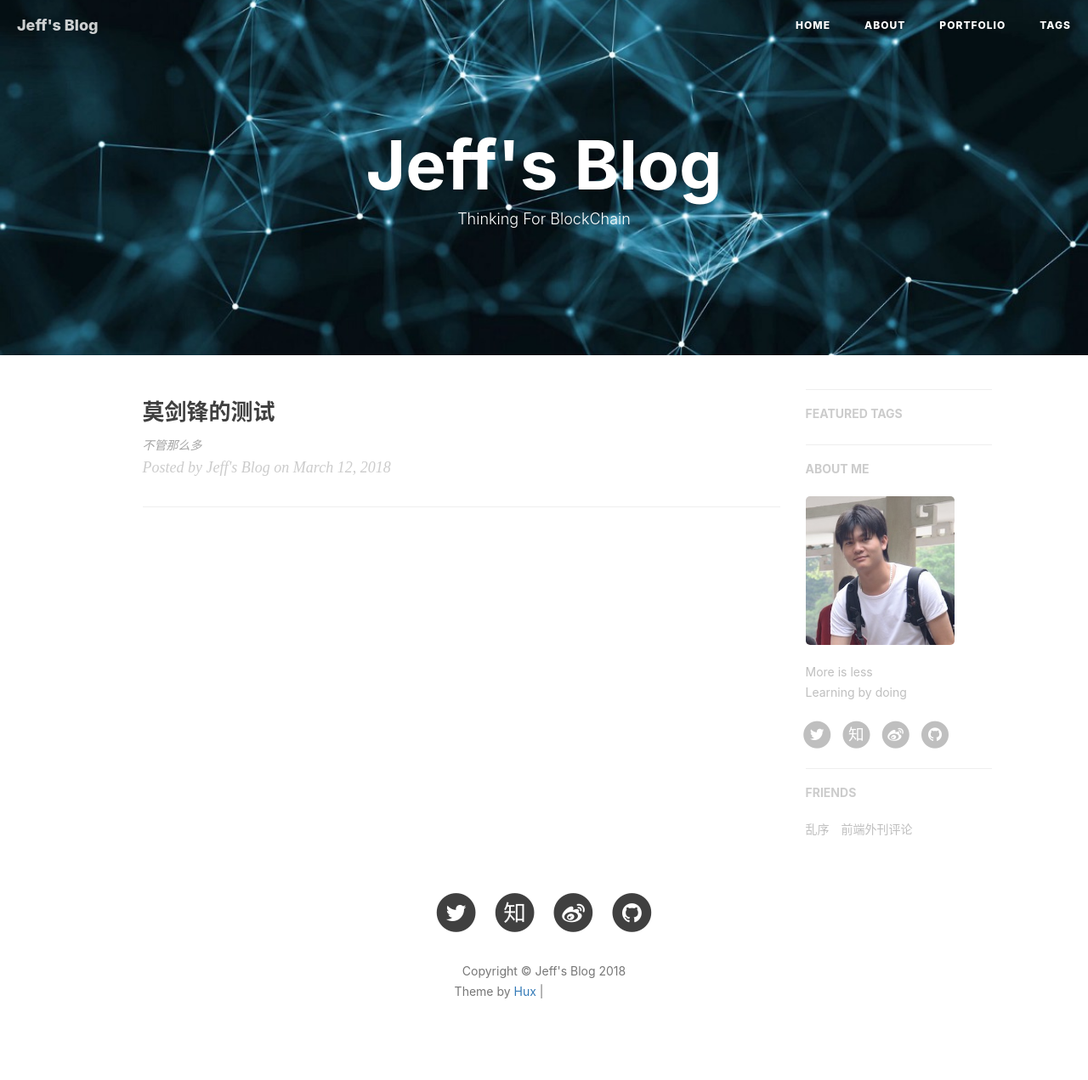
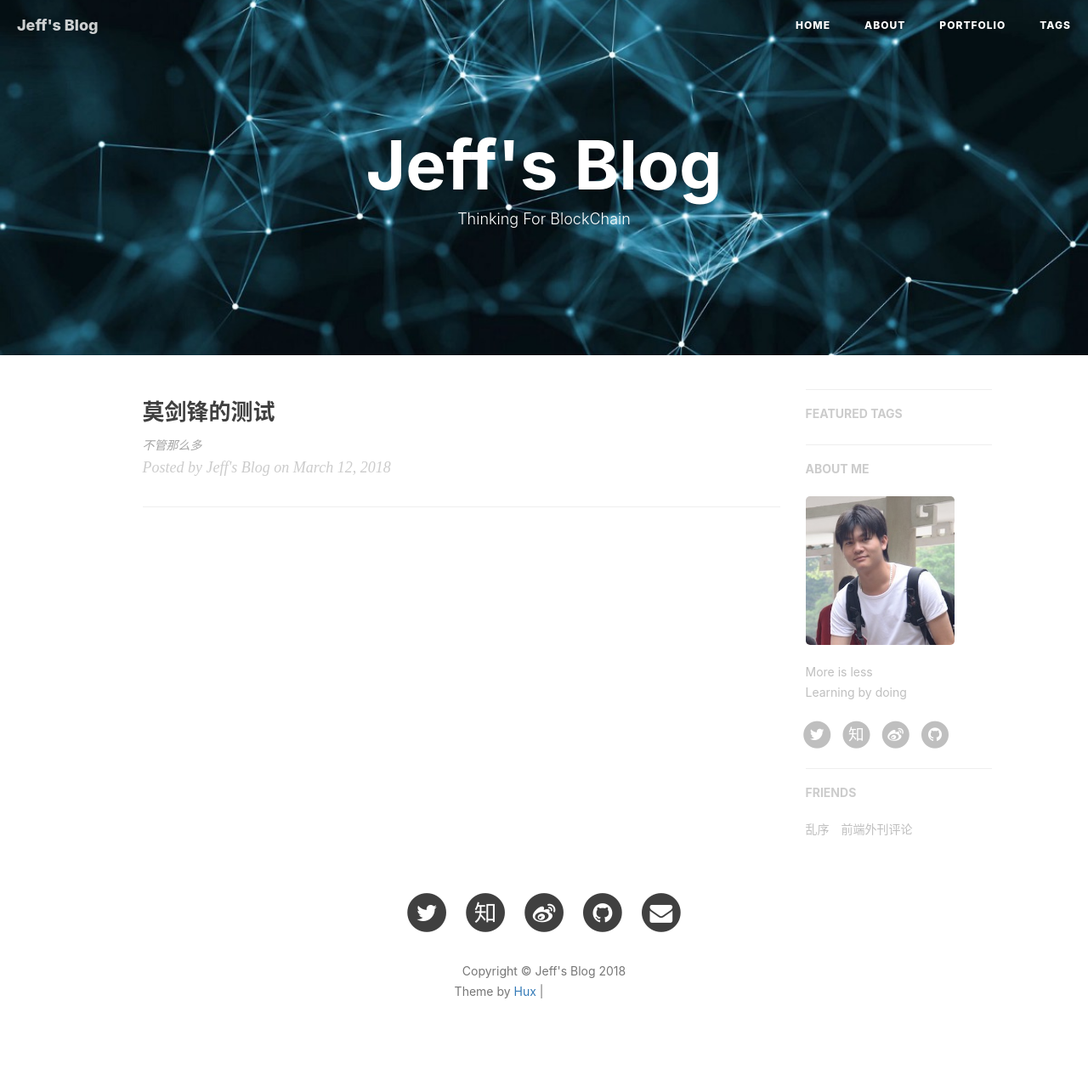
Before and after one commit to mjf1986/mjf1986.github.io, a Jekyll site: the page built from index.html, in a window 1280 px wide. Shown: the whole page at 85% size. Built offline with Jekyll 4.4.1, drawn with Linux system fonts in a browser that asks for light colours; nearby versions of some CDN libraries; the list of posts is cut into pages by our own code; comment, search, counter and statistics services are not loaded; grey boxes are pictures that could not be loaded.

Commit message:
添加邮箱

```diff
--- a/_config.yml
+++ b/_config.yml
@@ -16,6 +16,7 @@
 zhihu_username:     momomjf1986
 github_username:    mjf1986
 twitter_username:   gimfong_
+email_username:     mjf1986@126.com
 #facebook_username:  mjf1986
 # linkedin_username:  firstname-lastname-idxxxx
 
--- a/_includes/footer.html
+++ b/_includes/footer.html
@@ -74,6 +74,16 @@
                             <span class="fa-stack fa-lg">
                                 <i class="fa fa-circle fa-stack-2x"></i>
                                 <i class="fa fa-linkedin fa-stack-1x fa-inverse"></i>
+                            </span>
+                        </a>
+                    </li>
+                    {% endif %}
+                    {% if site.email_username %}
+                    <li>
+                        <a target="_blank" href="mailto:{{ site.email_username }}">
+                            <span class="fa-stack fa-lg">
+                                <i class="fa fa-circle fa-stack-2x"></i>
+                                <i class="fa fa-envelope fa-stack-1x fa-inverse"></i>
                             </span>
                         </a>
                     </li>
```
Also changed, not shown: img/about-bg-walle.jpg, 9 other files.
